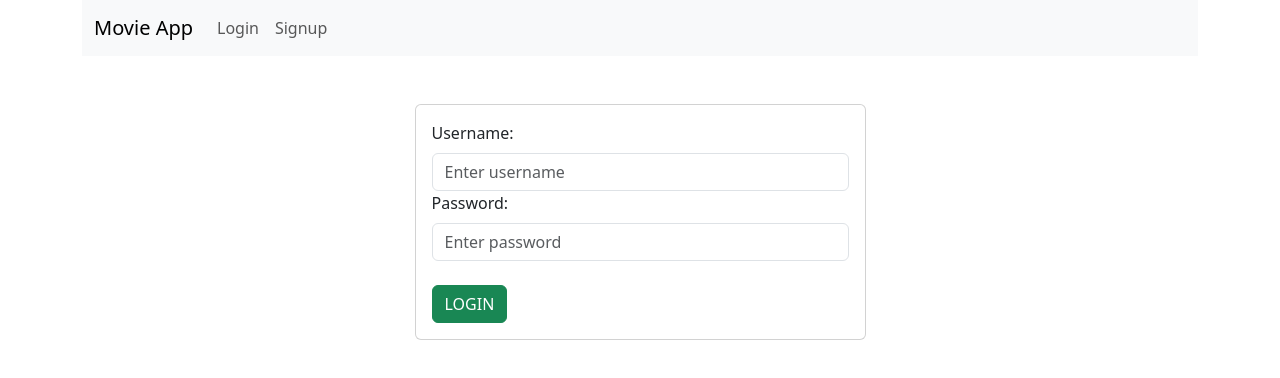
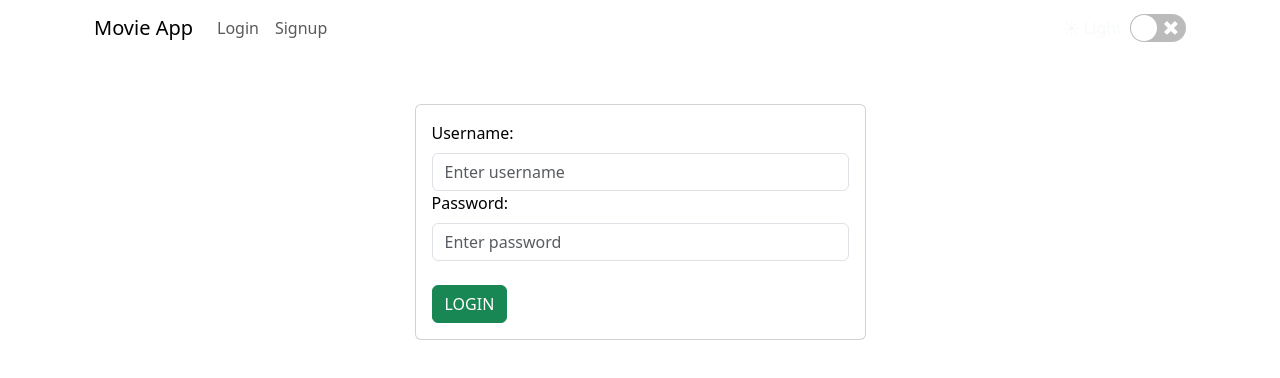
Before and after one commit to tannazmehr/myFlix-client, a React (Vite) app: page /login in a window 1280 px wide. Shown: the top 378 px of the page. Built offline with nearby package versions, Linux system fonts and the light colour scheme.

Commit message:
added search and dark mode

```diff
--- a/package.json
+++ b/package.json
@@ -17,7 +17,8 @@
     "react-dom": "^19.0.0",
     "react-redux": "^9.2.0",
     "react-router": "^6.3.0",
-    "react-router-dom": "^6.3.0"
+    "react-router-dom": "^6.3.0",
+    "react-switch": "^7.1.0"
   },
   "devDependencies": {
     "@eslint/js": "^9.19.0",
--- a/src/components/MainView/MainView.jsx
+++ b/src/components/MainView/MainView.jsx
@@ -6,7 +6,7 @@ import { LoginView } from "../LoginView/LoginView";
 import { SignupView } from "../SignupView/SignupView";
 import { ProfileView } from "../ProfileView/ProfileView";
 import { NavigationBar } from "../NavigationBar/NavigationBar";
-import { Row, Col } from "react-bootstrap";
+import { Row, Col, Form } from "react-bootstrap";
 import { BrowserRouter, Routes, Route, Navigate } from "react-router-dom";
 
 export function MainView() {
@@ -15,6 +15,8 @@ export function MainView() {
     const [user, setUser] = useState(storedUser? storedUser : null);
     const [token, setToken] = useState(storedToken? storedToken : null)
     const [movies, setMovies] = useState([]);
+    const [searchInput, setSearchInput] = useState("");
+    const [search, setSearch] = useState("");
 
     useEffect(() => {
         if (!token) return;
@@ -39,6 +41,10 @@ export function MainView() {
         });
     }, [token]);
 
+    const filteredMovies = movies.filter(movie =>
+      movie.Title.toLowerCase().includes(search.toLowerCase())
+  );
+
     return (
         <BrowserRouter>
             <NavigationBar
@@ -49,6 +55,29 @@ export function MainView() {
                     localStorage.clear();
                 }}
             />
+            <Row className="justify-content-md-center">
+                {user && (
+                    <Col md={6} className="mb-3">
+                      <Form
+                        onSubmit={(e) => e.preventDefault()}
+                        className="d-flex"
+                      >
+                        <Form.Control
+                            type="text"
+                            placeholder="Search movies..."
+                            value={searchInput}
+                            onChange={(e) => setSearchInput(e.target.value)}
+                            className="me-2"
+                        />
+                        <button
+                          type="button"
+                          className="btn btn-primary"
+                          onClick={() => setSearch(searchInput)}
+                        >Search</button>
+                      </Form>
+                    </Col>
+                )}
+            </Row>
           <Row className="justify-content-md-center">
             <Routes>
               <Route
@@ -87,7 +116,7 @@ export function MainView() {
                   <>
                     {!user ? (
                       <Navigate to="/login" replace />
-                    ) : movies.length === 0 ? (
+                    ) : filteredMovies.length === 0 ? (
                       <Col>The list is empty!</Col>
                     ) : (
                       <Col md={8}>
@@ -104,11 +133,11 @@ export function MainView() {
                   <>
                     {!user ? (
                       <Navigate to="/login" replace />
-                    ) : movies.length === 0 ? (
-                      <Col>The list is empty!</Col>
+                    ) : filteredMovies.length === 0 ? (
+                      <Col>No movie found!</Col>
                     ) : (
                       <>
-                        {movies.map((movie) => (
+                        {filteredMovies.map((movie) => (
                           <Col className="mb-4" key={movie.id} md={3}>
                             <MovieCard movie={movie} />
                           </Col>
--- a/src/components/NavigationBar/NavigationBar.jsx
+++ b/src/components/NavigationBar/NavigationBar.jsx
@@ -1,9 +1,18 @@
+import React, { useState, useEffect } from "react";
 import { Navbar, Container, Nav } from "react-bootstrap";
 import { Link } from "react-router-dom";
+import Switch from "react-switch";
 
 export const NavigationBar = ({ user, onLoggedOut }) => {
+    const storedTheme = localStorage.getItem("theme") || "light";
+    const [theme, setTheme] = useState(storedTheme);
+
+    useEffect(() => {
+        document.documentElement.setAttribute("data-theme", theme);
+        localStorage.setItem("theme", theme);
+    }, [theme]);
     return (
-        <Navbar bg="light" expand="lg" className="mb-5">
+        <Navbar bg={theme === "light" ? "light" : "dark"} variant={theme === "light" ? "light" : "dark"} expand="lg" className="mb-5">
             <Container>
                 <Navbar.Brand as={Link} to="/">
                     Movie App
@@ -34,6 +43,17 @@ export const NavigationBar = ({ user, onLoggedOut }) => {
                             </>
                             )}
                     </Nav>
+                    <div className="d-flex align-items-center">
+                        <span className="text-light me-2">
+                            {theme === "light" ? "☀ Light" : "🌙 Dark"}
+                        </span>
+                        <Switch
+                            checked={theme === "dark"}
+                            onChange={() => setTheme(theme === "light" ? "dark" : "light")}
+                            offColor="#bbb"
+                            onColor="#333"
+                        />
+                    </div>
                 </Navbar.Collapse>
             </Container>
         </Navbar>
--- a/src/index.scss
+++ b/src/index.scss
@@ -1,4 +1,24 @@
-$color : steelblue;
-.my-flix {
-    color: $color;
+/* 🌞 Light Mode (Default) */
+:root {
+    --background-color: #ffffff;
+    --text-color: #000000;
 }
+
+/* 🌙 Dark Mode */
+[data-theme="dark"] {
+    --background-color: #121212;
+    --text-color: #ffffff;
+}
+
+/* Apply Theme to Entire Page */
+body {
+    background-color: var(--background-color) !important;
+    color: var(--text-color) !important;
+    transition: background-color 0.3s ease, color 0.3s ease;
+}
+
+/* Make sure Bootstrap components also adapt */
+.navbar, .container, .card {
+    background-color: var(--background-color) !important;
+    color: var(--text-color) !important;
+}
```
Also changed, not shown: 5 other files (tests, documents, lock files or other folders).
